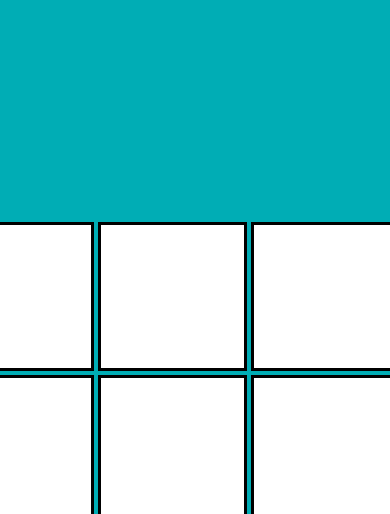
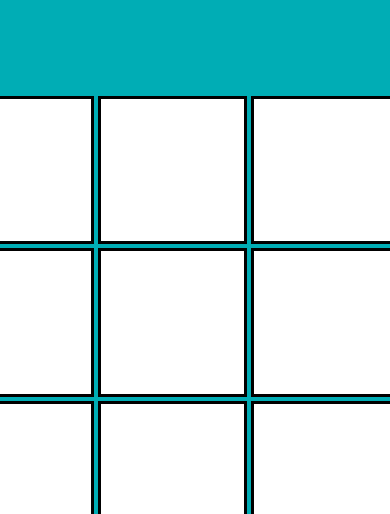
Before and after one commit to DejunJackson/TicTacToe, a plain HTML site: page index.html in a window 390 px wide. Shown: the part 330-844 px from the top of the page. Drawn offline with nearby package versions, Linux system fonts and the light colour scheme.

Commit message:
fix vertical centering on mobile

```diff
--- a/index.html
+++ b/index.html
@@ -51,9 +51,10 @@
     <div id="Nine" class="smaller-square">
       <h1></h1>
     </div>
+    <footer>Icon made by Freepik from www.flaticon.com</footer>
   </div>
   </div>
-    <footer>Icon made by Freepik from www.flaticon.com</footer>
+
   <script src="https://ajax.googleapis.com/ajax/libs/jquery/3.6.0/jquery.min.js"></script>
   <script src="app.js" charset="utf-8"></script>
 
--- a/styles.css
+++ b/styles.css
@@ -93,8 +93,9 @@ body {
 
 .container{
   width: 100%;
-  height: 100vh;
+  height: 70vh;
   position: relative;
+  margin: auto;
 }
 .header{
   position: relative;
@@ -123,12 +124,11 @@ body {
 }
 footer{
   position: relative;
-
   width: 97.5%;
   height: 2.5rem;
   text-align: center;
 }
+
 .smaller-square{
   margin: auto;
-
 }
```
